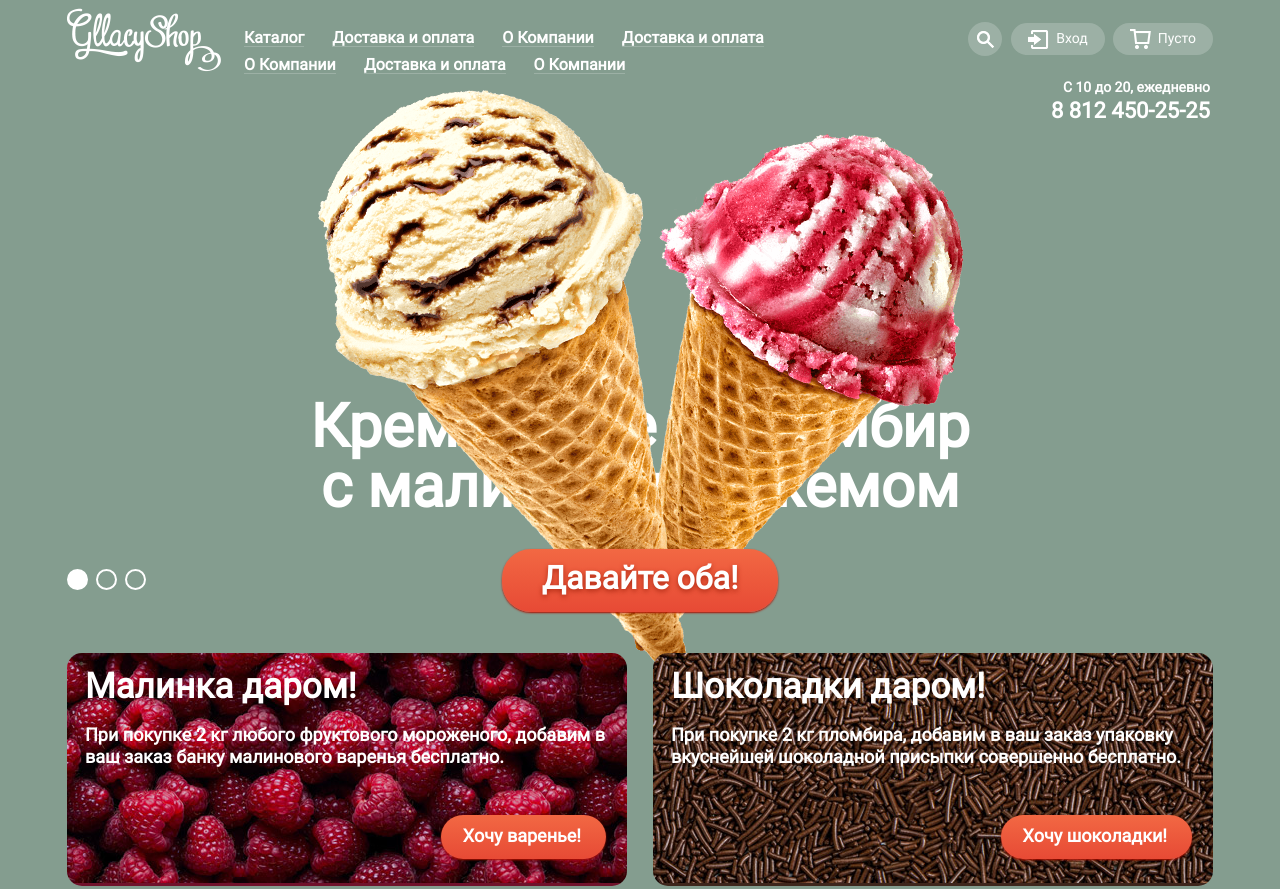
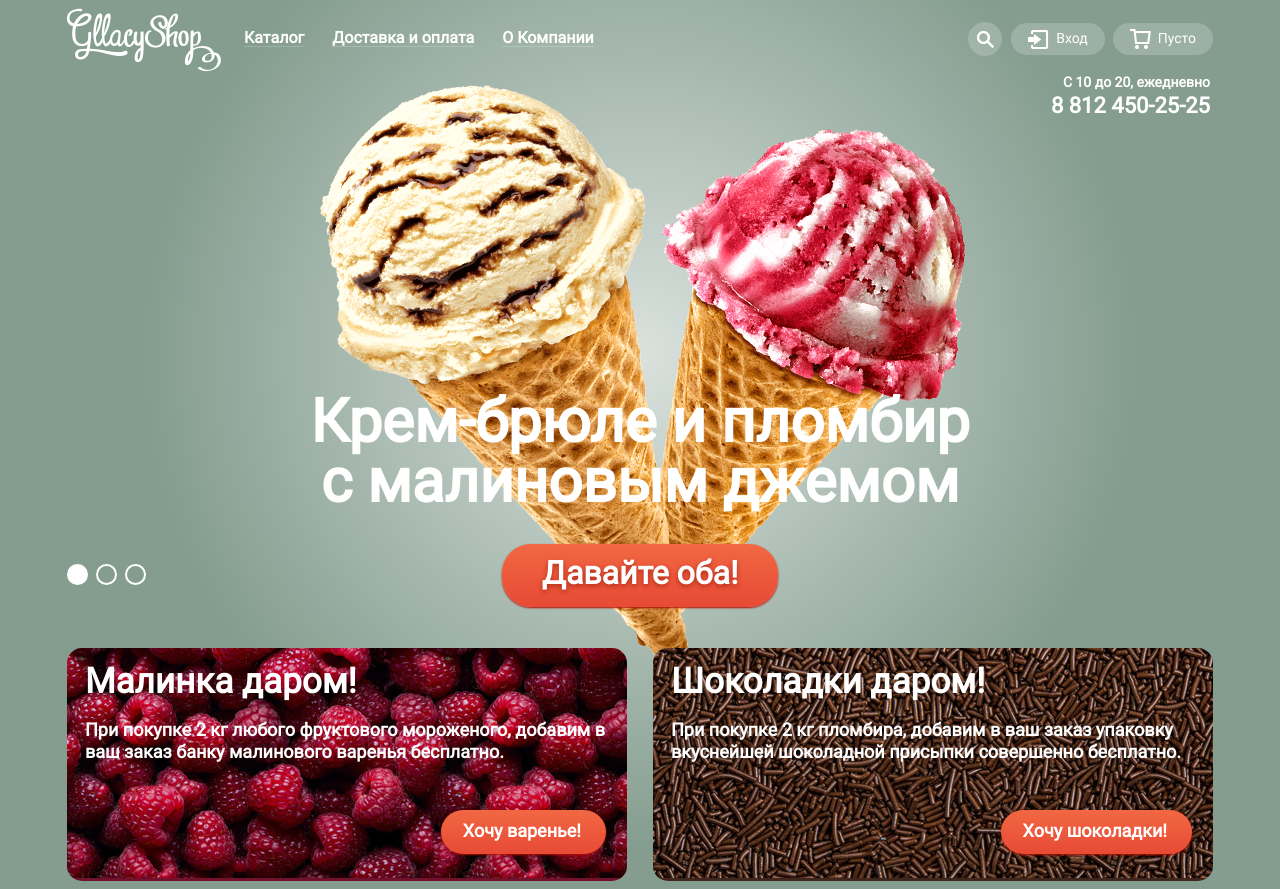
Before and after one commit to evstigney/503705-gllacy-25, a plain HTML site: page index.html in a window 1280 px wide. Shown: the top 889 px of the page. Drawn offline with Linux system fonts and the light colour scheme.

Commit message:
гл страница сделана

```diff
--- a/css/style.css
+++ b/css/style.css
@@ -727,7 +727,6 @@ form textarea::placeholder {
 
 .slide {
   position: absolute;
-  z-index: -2;
 
   display: flex;
   flex-direction: column;
@@ -741,23 +740,12 @@ form textarea::placeholder {
 
 .slide::before {
   position: absolute;
-<<<<<<< HEAD
   z-index: -1;
 
   width: 100%;
   height: 200%;
 
   background: radial-gradient(circle at center, rgba(255, 255, 255, 0.7) 0px, rgba(255, 255, 255, 0) 500px);
-=======
-  bottom: -211px;
-  z-index: -2;
-
-  display: block;
-  width: 200%;
-  height: 200%;
-
-  background: radial-gradient(circle at center, rgba(255, 255, 255, 0.7), rgba(255, 255, 255, 0) 467px);
->>>>>>> 99efeaed5f04f0a405dd7d36b6bff003468e2062
 
   content: "";
 }
@@ -773,11 +761,7 @@ form textarea::placeholder {
 .slide-picture {
   position: absolute;
   top: -15px;
-<<<<<<< HEAD
   left: 252px;
-=======
-  left: 251px;
->>>>>>> 99efeaed5f04f0a405dd7d36b6bff003468e2062
   z-index: -1;
 }
 
--- a/index.html
+++ b/index.html
@@ -32,21 +32,6 @@
                 <a href="#">Мелорин</a>
               </li>
             </ul>
-          </li>
-          <li class="main-menu-item">
-            <a href="#">Доставка и оплата</a>
-          </li>
-          <li class="main-menu-item">
-            <a href="#">О Компании</a>
-          </li>
-
-
-
-          <li class="main-menu-item">
-            <a href="#">Доставка и оплата</a>
-          </li>
-          <li class="main-menu-item">
-            <a href="#">О Компании</a>
           </li>
           <li class="main-menu-item">
             <a href="#">Доставка и оплата</a>
```
